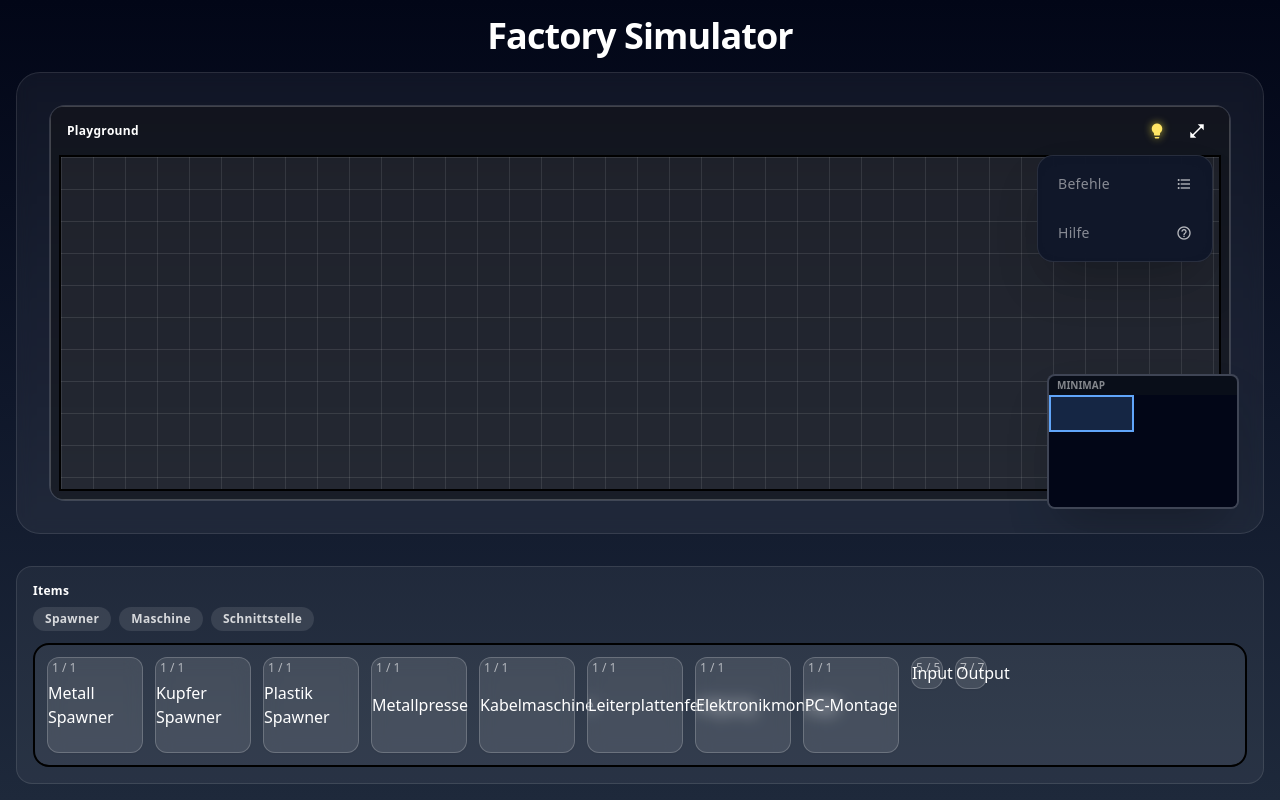
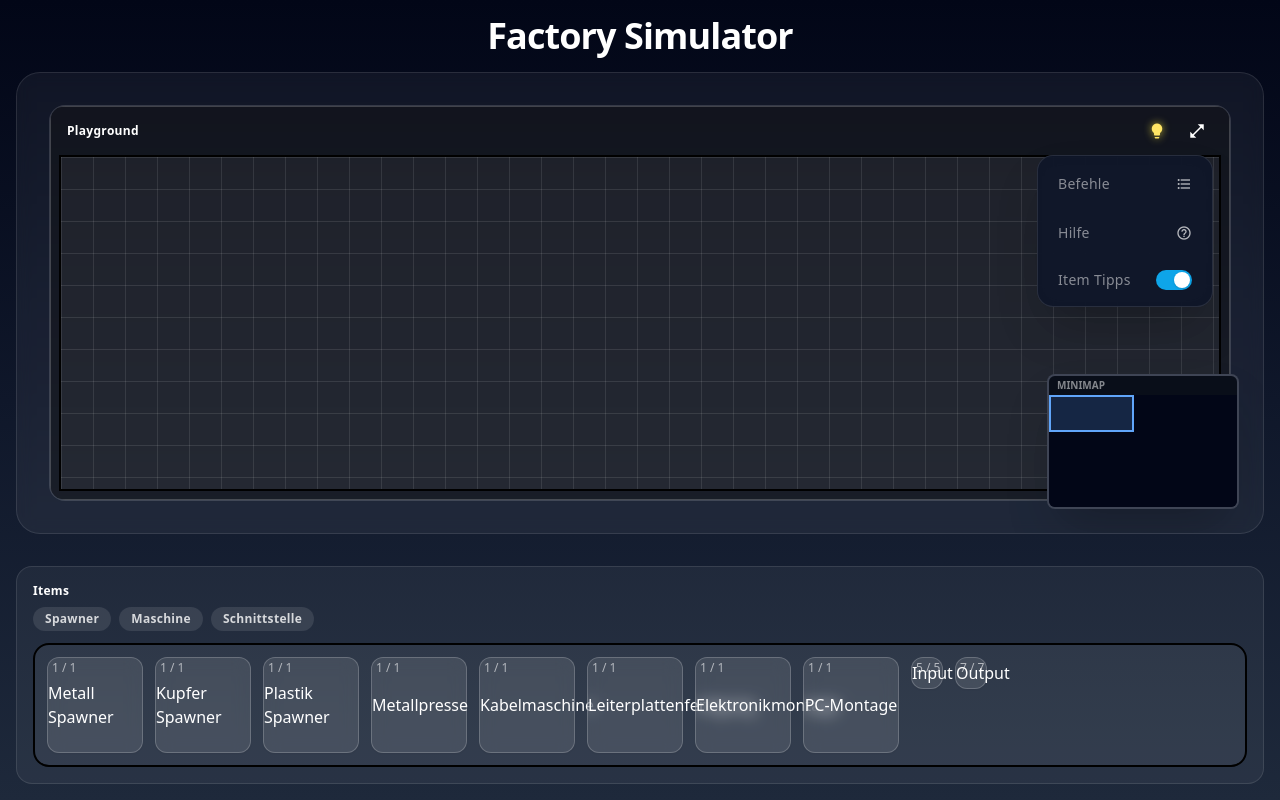
Before and after one commit to Factory-Simulator-GmbH/Factory-Simulator, an Angular app: page / in a window 1280 px wide. Both pictures are taken after a click on the button "lightbulb". Built offline with nearby package versions, Linux system fonts and the light colour scheme.

Commit message:
added toggle for item help

```diff
--- a/src/app/components/items/items.component.html
+++ b/src/app/components/items/items.component.html
@@ -35,7 +35,7 @@
         [style.width.px]="getItemSizePx(item.size)"
         [style.height.px]="getItemSizePx(item.size)"
         [id]="item.id"
-        [appTooltip]="item.helpText"
+        [appTooltip]="tooltipsEnabled ? item.helpText : ''"
         (mousedown)="onMouseDown(item.id, $event)"
       >
         {{ item.label }}
--- a/src/app/components/items/items.component.ts
+++ b/src/app/components/items/items.component.ts
@@ -15,6 +15,7 @@ export class ItemsComponent implements OnInit {
   @Input({required: true}) activeDraggedItemId!: string | null;
   @Input({required: true}) getItemSizePx!: (size: ItemSize) => number;
   @Input({required: true}) isDraggingItem!: boolean;
+  @Input() tooltipsEnabled = true;
 
   @Output() itemMouseDown = new EventEmitter<{ itemId: string; event: MouseEvent }>();
 
--- a/src/app/pages/factory/factory.page.html
+++ b/src/app/pages/factory/factory.page.html
@@ -67,6 +67,22 @@
                                    transition-all duration-150 cursor-pointer">
                       <span class="text-sm font-medium text-white/50 group-hover:text-white transition-colors duration-150">Hilfe</span>
                       <span class="material-icons text-base text-white/70 group-hover:text-sky-400 group-hover:scale-110 transition-all duration-150">help_outline</span>
+                    </button>
+
+                    <div class="mx-3 h-px bg-white/8"></div>
+
+                    <!-- Toggle Item Tipps -->
+                    <button (click)="showItemTooltips = !showItemTooltips; $event.stopPropagation()"
+                            class="w-full group flex items-center justify-between px-3.5 py-2.5 rounded-xl
+                                   hover:bg-white/5 active:bg-white/10 active:scale-[0.98]
+                                   transition-all duration-150 cursor-pointer">
+                      <span class="text-sm font-medium text-white/50 group-hover:text-white transition-colors duration-150">Item Tipps</span>
+                      <!-- Toggle Design -->
+                      <div class="w-9 h-5 rounded-full transition-all duration-200 flex items-center px-0.5 flex-none"
+                           [class]="showItemTooltips ? 'bg-sky-500' : 'bg-white/15'">
+                        <div class="w-4 h-4 rounded-full bg-white shadow transition-all duration-200"
+                             [class]="showItemTooltips ? 'translate-x-4' : 'translate-x-0'"></div>
+                      </div>
                     </button>
 
                   </div>
@@ -156,6 +172,7 @@
         [activeDraggedItemId]="activeDraggedItemId"
         [isDraggingItem]="isDraggingItem"
         [getItemSizePx]="getItemSizePx"
+        [tooltipsEnabled]="showItemTooltips"
         (itemMouseDown)="onItemMouseDown($event)">
       </app-items>
     </div>
--- a/src/app/pages/factory/factory.page.ts
+++ b/src/app/pages/factory/factory.page.ts
@@ -45,6 +45,7 @@ export class FactoryPage implements AfterViewInit, OnInit {
   showMenu = false;
   showShortcutsModal = false;
   showHelpModal = false;
+  showItemTooltips = true;
   helpCurrentStep = 0;
   helpAnimationDirection: 'left' | 'right' = 'right';
   isNavigatingMinimap = false;
```
